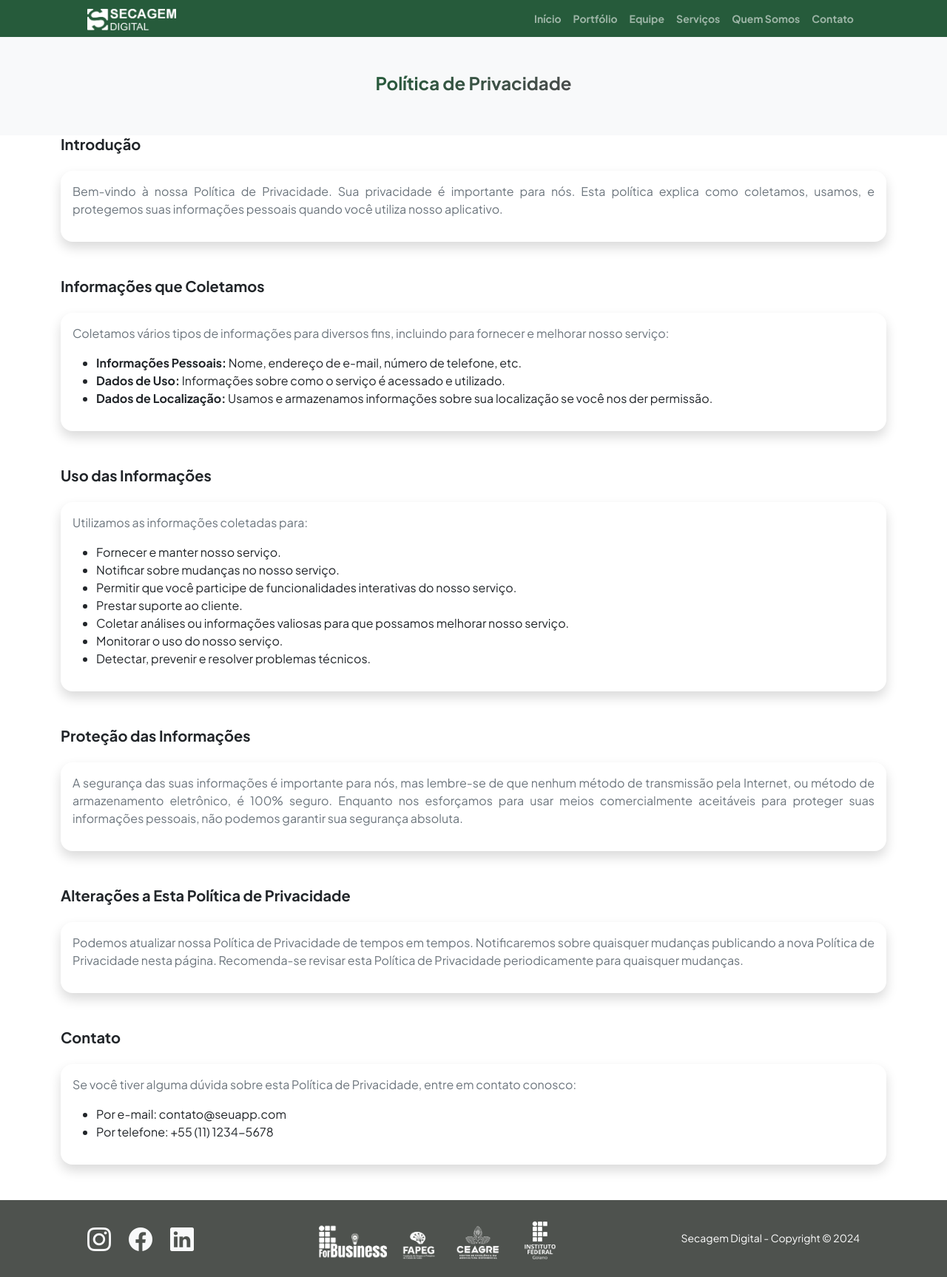
After one commit to DionatanPO/plataforma-secagem-digital, a Django app: page /politica_privacidade in a window 1280 px wide. The commit adds this page. Shown: the whole page at 74% size. Run offline with Django 5.2, Linux system fonts and the light colour scheme; some libraries are stand-ins or nearby versions.

Commit message:
Atualizando..

```diff
--- /dev/null
+++ b/website/templates/websites/politica_privacidade.html
@@ -0,0 +1,109 @@
+{% extends "websites/base.html" %}
+{% block title %}Política de Privacidade{% endblock %}
+{% load static %}
+{% block content %}
+<main class="flex-shrink-0">
+    <section class="">
+        <section class="bg-light py-5">
+            <div class="container px-5">
+                <div class="row gx-5 justify-content-center">
+                    <div class="col-xxl-8">
+                        <div class="text-center">
+                            <h4 class="display-7 fw-bolder">
+                                <span class="text-gradient d-inline">Política de Privacidade</span>
+                            </h4>
+                        </div>
+                    </div>
+                </div>
+            </div>
+        </section>
+        <div class="container mb-5">
+            <section class="text-justify">
+                <div class="d-flex align-items-center justify-content-between mb-4">
+                    <h5 class="fw-bolder mb-0">Introdução</h5>
+                </div>
+                <div class="card shadow border-0 rounded-4 mb-5">
+                    <div class="card-body">
+                        <p class="text-muted" style="text-align: justify;">
+                            Bem-vindo à nossa Política de Privacidade. Sua privacidade é importante para nós. Esta política explica como coletamos, usamos, e protegemos suas informações pessoais quando você utiliza nosso aplicativo.
+                        </p>
+                    </div>
+                </div>
+
+                <div class="d-flex align-items-center justify-content-between mb-4">
+                    <h5 class="fw-bolder mb-0">Informações que Coletamos</h5>
+                </div>
+                <div class="card shadow border-0 rounded-4 mb-5">
+                    <div class="card-body">
+                        <p class="text-muted" style="text-align: justify;">
+                            Coletamos vários tipos de informações para diversos fins, incluindo para fornecer e melhorar nosso serviço:
+                            <ul>
+                                <li><strong>Informações Pessoais:</strong> Nome, endereço de e-mail, número de telefone, etc.</li>
+                                <li><strong>Dados de Uso:</strong> Informações sobre como o serviço é acessado e utilizado.</li>
+                                <li><strong>Dados de Localização:</strong> Usamos e armazenamos informações sobre sua localização se você nos der permissão.</li>
+                            </ul>
+                        </p>
+                    </div>
+                </div>
+
+                <div class="d-flex align-items-center justify-content-between mb-4">
+                    <h5 class="fw-bolder mb-0">Uso das Informações</h5>
+                </div>
+                <div class="card shadow border-0 rounded-4 mb-5">
+                    <div class="card-body">
+                        <p class="text-muted" style="text-align: justify;">
+                            Utilizamos as informações coletadas para:
+                            <ul>
+                                <li>Fornecer e manter nosso serviço.</li>
+                                <li>Notificar sobre mudanças no nosso serviço.</li>
+                                <li>Permitir que você participe de funcionalidades interativas do nosso serviço.</li>
+                                <li>Prestar suporte ao cliente.</li>
+                                <li>Coletar análises ou informações valiosas para que possamos melhorar nosso serviço.</li>
+                                <li>Monitorar o uso do nosso serviço.</li>
+                                <li>Detectar, prevenir e resolver problemas técnicos.</li>
+                            </ul>
+                        </p>
+                    </div>
+                </div>
+
+                <div class="d-flex align-items-center justify-content-between mb-4">
+                    <h5 class="fw-bolder mb-0">Proteção das Informações</h5>
+                </div>
+                <div class="card shadow border-0 rounded-4 mb-5">
+                    <div class="card-body">
+                        <p class="text-muted" style="text-align: justify;">
+                            A segurança das suas informações é importante para nós, mas lembre-se de que nenhum método de transmissão pela Internet, ou método de armazenamento eletrônico, é 100% seguro. Enquanto nos esforçamos para usar meios comercialmente aceitáveis para proteger suas informações pessoais, não podemos garantir sua segurança absoluta.
+                        </p>
+                    </div>
+                </div>
+
+                <div class="d-flex align-items-center justify-content-between mb-4">
+                    <h5 class="fw-bolder mb-0">Alterações a Esta Política de Privacidade</h5>
+                </div>
+                <div class="card shadow border-0 rounded-4 mb-5">
+                    <div class="card-body">
+                        <p class="text-muted" style="text-align: justify;">
+                            Podemos atualizar nossa Política de Privacidade de tempos em tempos. Notificaremos sobre quaisquer mudanças publicando a nova Política de Privacidade nesta página. Recomenda-se revisar esta Política de Privacidade periodicamente para quaisquer mudanças.
+                        </p>
+                    </div>
+                </div>
+
+                <div class="d-flex align-items-center justify-content-between mb-4">
+                    <h5 class="fw-bolder mb-0">Contato</h5>
+                </div>
+                <div class="card shadow border-0 rounded-4 mb-5">
+                    <div class="card-body">
+                        <p class="text-muted" style="text-align: justify;">
+                            Se você tiver alguma dúvida sobre esta Política de Privacidade, entre em contato conosco:
+                            <ul>
+                                <li>Por e-mail: contato@seuapp.com</li>
+                                <li>Por telefone: +55 (11) 1234-5678</li>
+                            </ul>
+                        </p>
+                    </div>
+                </div>
+            </section>
+        </div>
+    </section>
+</main>
+{% endblock %}
--- a/website/templates/websites/projects.html
+++ b/website/templates/websites/projects.html
@@ -31,7 +31,7 @@
                         </div>
                         <div class="col-lg-6 my-auto showcase-text">
                             <br>
-                            <h5 class="fw-bolder">Aplicação Flutter: Monitore grãos e sementes com segurança e
+                            <h5 class="fw-bolder">Aplicação Flutter: Smart Secagem Monitore grãos e sementes com segurança e
                                 eficiência</h5>
 
                             <p class="text-muted" style="text-align: justify;">Você quer secar os seus grãos e sementes
--- a/website/templates/websites/sobre.html
+++ b/website/templates/websites/sobre.html
@@ -10,7 +10,7 @@
                     <div class="col-xxl-8">
                         <div class="text-center">
                             <h4 class="display-7 fw-bolder"><span
-                                    class="text-gradient d-inline">Quem somos
+                                    class="text-gradient d-inline">Politica de privacidade
                         </span></h4>
 
 
--- a/website/urls.py
+++ b/website/urls.py
@@ -9,4 +9,5 @@ urlpatterns = [
     path('contato', views.contato, name='contato'),
     path('cursos', views.cursos, name='cursos'),
     path('servicos', views.servicos, name='servicos'),
+    path('politica_privacidade', views.politica_privacidade, name='politica_privacidaDE'),
 ]
--- a/website/views.py
+++ b/website/views.py
@@ -14,3 +14,5 @@ def cursos(request):
     return render(request, 'websites/cursos.html')
 def servicos(request):
     return render(request, 'websites/servicos.html')
+def politica_privacidade(request):
+    return render(request, 'websites/politica_privacidade.html')
```
Also changed, not shown: website/templates/websites/equipe.html (+40 -10 lines), website/static/assets/p12.png, website/static/assets/pf13.jpg (added).
